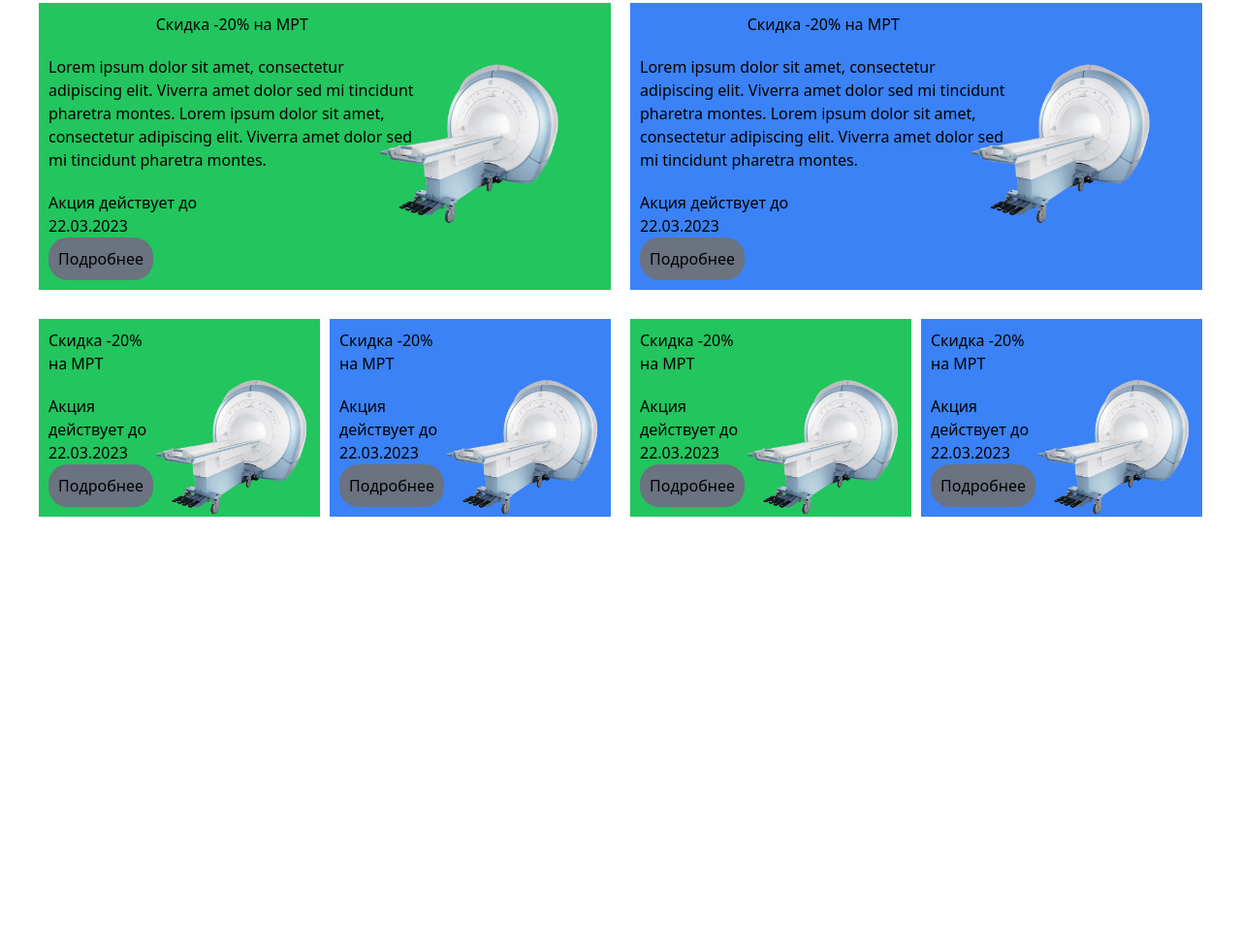
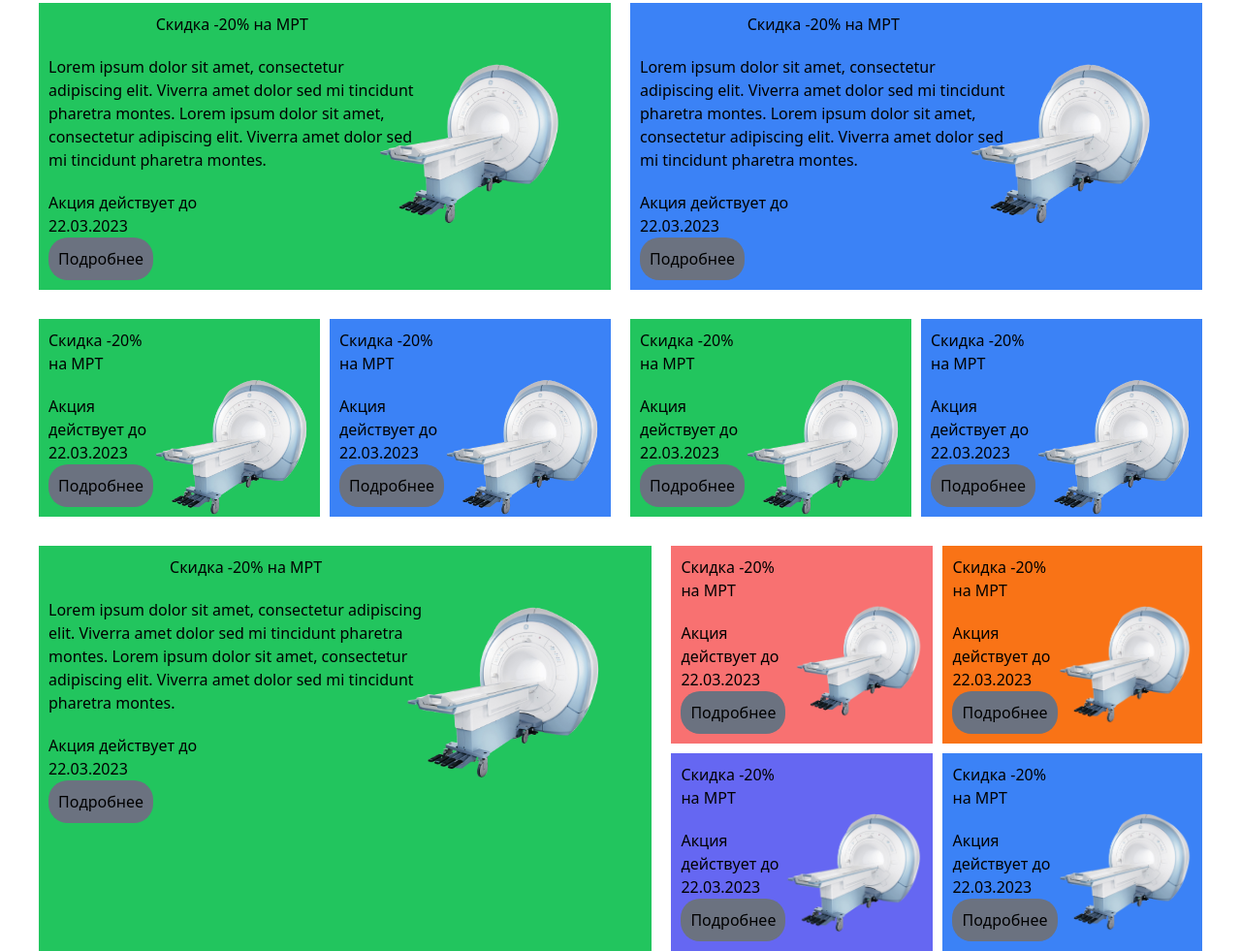
Before and after one commit to UmarovSino/repo, a website: page src/index — 1.html in a window 1280 px wide. Shown: the part 188-1169 px from the top of the page at 97% size. Before the commit the page ends 800 px from the top, so only its background shows below. Drawn offline with Linux system fonts and the light colour scheme.

Commit message:
section 6donaga

```diff
--- a/src/index — 1.html
+++ b/src/index — 1.html
@@ -158,6 +158,98 @@
        </div>
 
         </section>
+        <section class=" gap-[20px] lg:flex max-w-[1200px] m-auto mt-[30px]">
+
+            <div class="bg-green-500 lg:flex ">
+                <aside>
+                    <article class="place-self-center ">
+                        <h2 class="place-self-center p-[10px]"> Скидка -20% на МРТ</h2>
+                        <p class="place-self-center p-[10px]">Lorem ipsum dolor sit amet, consectetur adipiscing elit.
+                            Viverra amet dolor sed mi tincidunt
+                            pharetra montes. Lorem ipsum dolor sit amet, consectetur adipiscing elit. Viverra amet dolor
+                            sed mi tincidunt pharetra montes. </p>
+                        <div class="p-[10px]">
+                            <p>Акция действует до </p>
+                            <h2>22.03.2023</h2>
+                            <button class="p-[10px] bg-gray-500 rounded-[20px]">Подробнее</button>
+                        </div>
+                    </article>
+                </aside>
+                <aside>
+                    <img class="place-self-center lg:w-[900px] mt-[60px] ml-[-100px]" src="./image 4 (3).png" alt="">
+                </aside>
+            </div>
+            <div class=" lg:flex gap-[10px]">
+                <div class="lg:flex-col gap-[20px]">
+                    <div class="bg-red-400 lg:flex gap-[10px]">
+                        <aside>
+                            <article class="place-self-center ">
+                                <h2 class="place-self-center p-[10px]"> Скидка -20% на МРТ</h2>
+
+                                <div class="p-[10px]">
+                                    <p>Акция действует до </p>
+                                    <h2>22.03.2023</h2>
+                                    <button class="p-[10px] bg-gray-500 rounded-[20px]">Подробнее</button>
+                                </div>
+                            </article>
+                        </aside>
+                        <aside>
+                            <img class="place-self-center lg:w-[900px] mt-[60px] ml-[-20px]" src="./image 4 (3).png" alt="">
+                        </aside>
+                    </div>
+                    <div class="bg-[#6567F2] lg:flex mt-[10px]">
+                        <aside>
+                            <article class="place-self-center ">
+                                <h2 class="place-self-center p-[10px]"> Скидка -20% на МРТ</h2>
+
+                                <div class="p-[10px]">
+                                    <p>Акция действует до </p>
+                                    <h2>22.03.2023</h2>
+                                    <button class="p-[10px] bg-gray-500 rounded-[20px]">Подробнее</button>
+                                </div>
+                            </article>
+                        </aside>
+                        <aside>
+                            <img class="place-self-center lg:w-[900px] mt-[60px] ml-[-20px]" src="./image 4 (3).png" alt="">
+                        </aside>
+                    </div>
+                   </div>
+                   <div class="lg:flex-col gap-[10px]">
+                    <div class="bg-orange-500 lg:flex">
+                        <aside>
+                            <article class="place-self-center ">
+                                <h2 class="place-self-center p-[10px]"> Скидка -20% на МРТ</h2>
+
+                                <div class="p-[10px]">
+                                    <p>Акция действует до </p>
+                                    <h2>22.03.2023</h2>
+                                    <button class="p-[10px] bg-gray-500 rounded-[20px]">Подробнее</button>
+                                </div>
+                            </article>
+                        </aside>
+                        <aside>
+                            <img class="place-self-center lg:w-[900px] mt-[60px] ml-[-20px]" src="./image 4 (3).png" alt="">
+                        </aside>
+                    </div>
+                    <div class="bg-blue-500 lg:flex mt-[10px]">
+                        <aside>
+                            <article class="place-self-center ">
+                                <h2 class="place-self-center p-[10px]"> Скидка -20% на МРТ</h2>
+
+                                <div class="p-[10px]">
+                                    <p>Акция действует до </p>
+                                    <h2>22.03.2023</h2>
+                                    <button class="p-[10px] bg-gray-500 rounded-[20px]">Подробнее</button>
+                                </div>
+                            </article>
+                        </aside>
+                        <aside>
+                            <img class="place-self-center lg:w-[900px] mt-[60px] ml-[-20px]" src="./image 4 (3).png" alt="">
+                        </aside>
+                    </div>
+                   </div>
+            </div>
+        </section>
     </main>
 </body>
 
```
Also changed, not shown: src/output.css.
